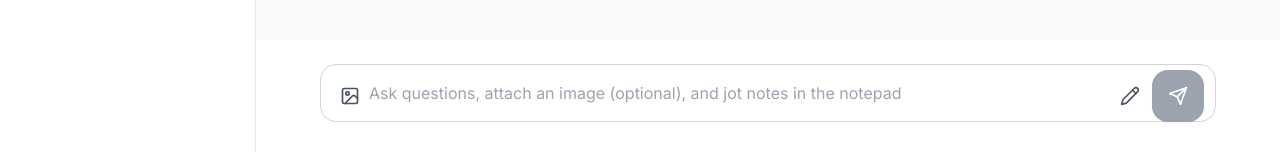
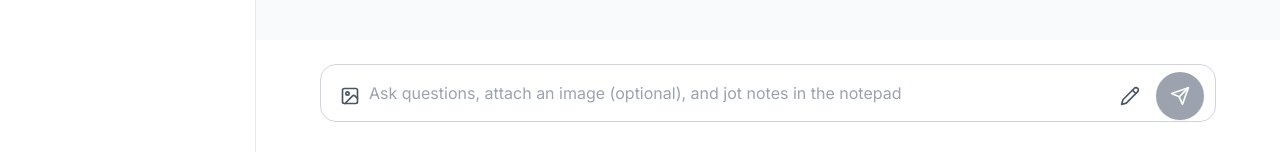
Before and after one commit to jack33wong/tutor, a Next.js app: page / in a window 1280 px wide. Shown: the part 648-800 px from the top of the page. Built offline with nearby package versions, Linux system fonts and the light colour scheme.

Commit message:
Change send button to round button in chat input panel - Replace rounded-2xl with rounded-full for circular appearance - Change from p-4 to w-12 h-12 for consistent circular dimensions - Add flex items-center justify-center for perfect icon centering - Create modern, elegant round send button design

```diff
--- a/app/page.tsx
+++ b/app/page.tsx
@@ -445,7 +445,7 @@ export default function ChatHome() {
 								<button
 									onClick={send}
 									disabled={isSending || !input.trim() || !currentSessionId || isCreatingSession}
-									className="absolute right-3 top-1/2 transform -translate-y-1/2 p-4 rounded-2xl bg-primary-600 hover:bg-primary-700 disabled:bg-gray-400 disabled:cursor-not-allowed text-white shadow-sm hover:shadow-md transition-all duration-200"
+									className="absolute right-3 top-1/2 transform -translate-y-1/2 w-12 h-12 rounded-full bg-primary-600 hover:bg-primary-700 disabled:bg-gray-400 disabled:cursor-not-allowed text-white shadow-sm hover:shadow-md transition-all duration-200 flex items-center justify-center"
 									title={!currentSessionId ? 'No active session' : isSending ? 'Sending...' : isCreatingSession ? 'Creating session...' : !input.trim() ? 'Type a message' : 'Send message'}
 								>
 									<Send className="w-5 h-5" />
```
